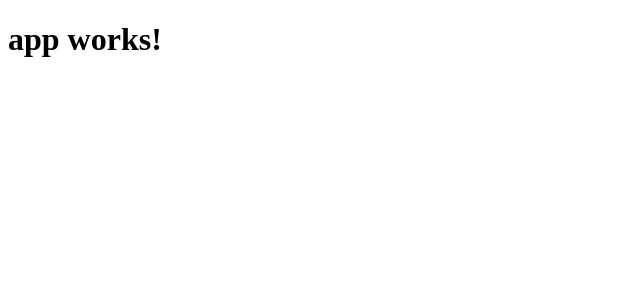
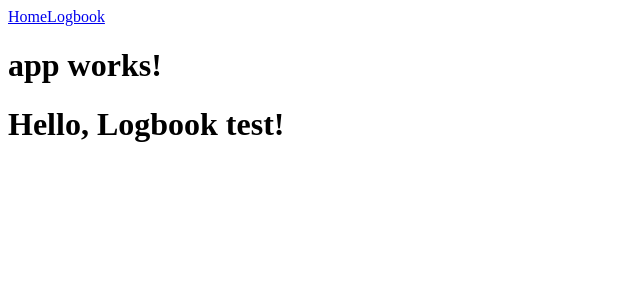
Before and after one commit to denyo/external-module-test, an Angular app: page /logbook in a window 1280 px wide. Shown: the top 300 px of the page, without its empty margins (0-640 px from the left). Built offline with nearby package versions, Linux system fonts and the light colour scheme.

Commit message:
implement LogbookModule and LandingComponent

```diff
--- /dev/null
+++ b/src/app/app-routing.module.ts
@@ -0,0 +1,28 @@
+import { NgModule } from '@angular/core';
+import { Routes, RouterModule } from '@angular/router';
+
+import { LandingComponent } from 'app/pages/landing';
+import { LogbookComponent } from 'app/modules/logbook';
+
+const appRoutes: Routes = [
+  {
+    path: '',
+    component: LandingComponent,
+    pathMatch: 'full',
+  },
+  {
+    path: 'logbook',
+    component: LogbookComponent,
+  },
+  {
+    path: '**', redirectTo: '/',
+  },
+];
+
+@NgModule({
+  imports: [
+    RouterModule.forRoot(appRoutes),
+  ],
+  exports: [ RouterModule ],
+})
+export class AppRoutingModule { }
--- a/src/app/app.component.html
+++ b/src/app/app.component.html
@@ -1,3 +1,9 @@
+
+<a routerLink="/">Home</a>
+<a routerLink="/logbook">Logbook</a>
+
 <h1>
   {{title}}
 </h1>
+
+<router-outlet></router-outlet>
--- /dev/null
+++ b/src/app/modules/logbook/index.ts
@@ -0,0 +1,3 @@
+export * from './logbook.module';
+export * from './logbook.component';
+export * from './logbook.service';
--- /dev/null
+++ b/src/app/modules/logbook/logbook.component.html
@@ -0,0 +1,3 @@
+<div class="wrap">
+  <h1>Hello, {{name}}!</h1>
+</div>
--- /dev/null
+++ b/src/app/modules/logbook/logbook.component.ts
@@ -0,0 +1,23 @@
+import { Component, OnInit } from '@angular/core';
+
+import { LogbookService } from './logbook.service';
+
+@Component({
+  selector: 'app-logbook',
+  templateUrl: './logbook.component.html',
+})
+export class LogbookComponent implements OnInit {
+
+  public name = 'Logbook';
+
+  constructor(private logbookService: LogbookService) { }
+
+  ngOnInit() {
+    console.log('––> logbook');
+
+    this.logbookService.getTest().subscribe(data => {
+      this.name += ` ${data}`;
+    });
+  }
+
+}
--- /dev/null
+++ b/src/app/modules/logbook/logbook.service.ts
@@ -0,0 +1,14 @@
+import { Injectable } from '@angular/core';
+import { HttpClient } from '@angular/common/http';
+import { Observable } from 'rxjs/Rx';
+
+@Injectable()
+export class LogbookService {
+
+  constructor(private http: HttpClient) {}
+
+  public getTest(): Observable<string> {
+    return Observable.of('test');
+  }
+
+}
--- /dev/null
+++ b/src/app/pages/landing/index.ts
@@ -0,0 +1 @@
+export * from './landing.component';
--- /dev/null
+++ b/src/app/pages/landing/landing.component.html
@@ -0,0 +1 @@
+<h1>Landing</h1>
--- /dev/null
+++ b/src/app/pages/landing/landing.component.ts
@@ -0,0 +1,15 @@
+import { Component, OnInit } from '@angular/core';
+
+@Component({
+  selector: 'app-landing',
+  templateUrl: './landing.component.html',
+})
+export class LandingComponent implements OnInit {
+
+  constructor() { }
+
+  ngOnInit() {
+    console.log('––> landing');
+  }
+
+}
```
Also changed, not shown: src/app/app.module.ts (+10 -4 lines), src/app/modules/logbook/logbook.module.ts (added, +21 -0 lines).
